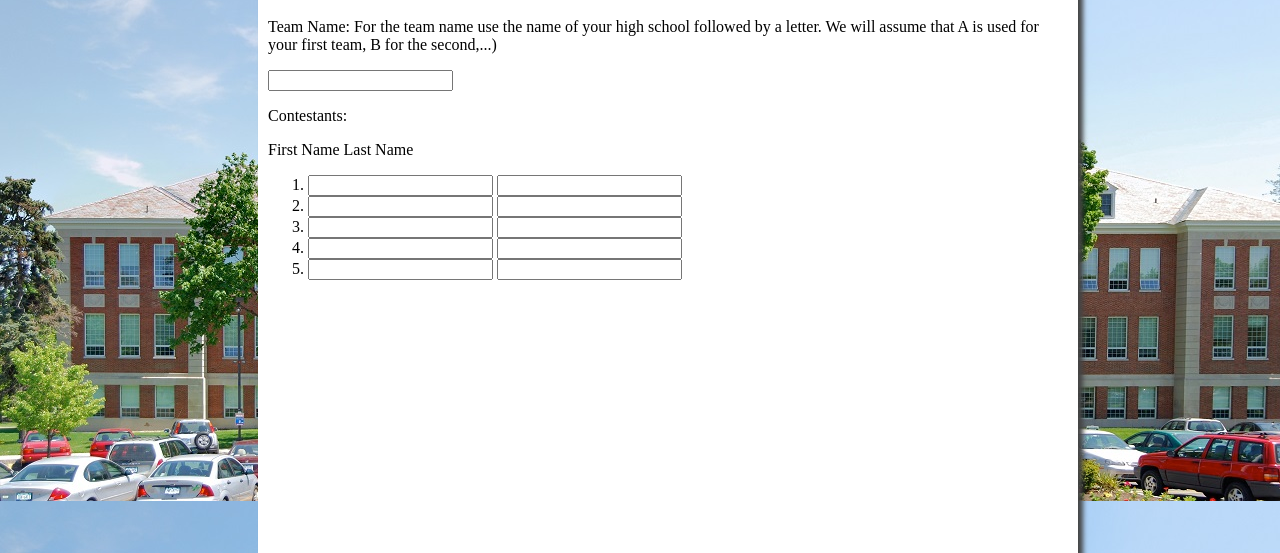
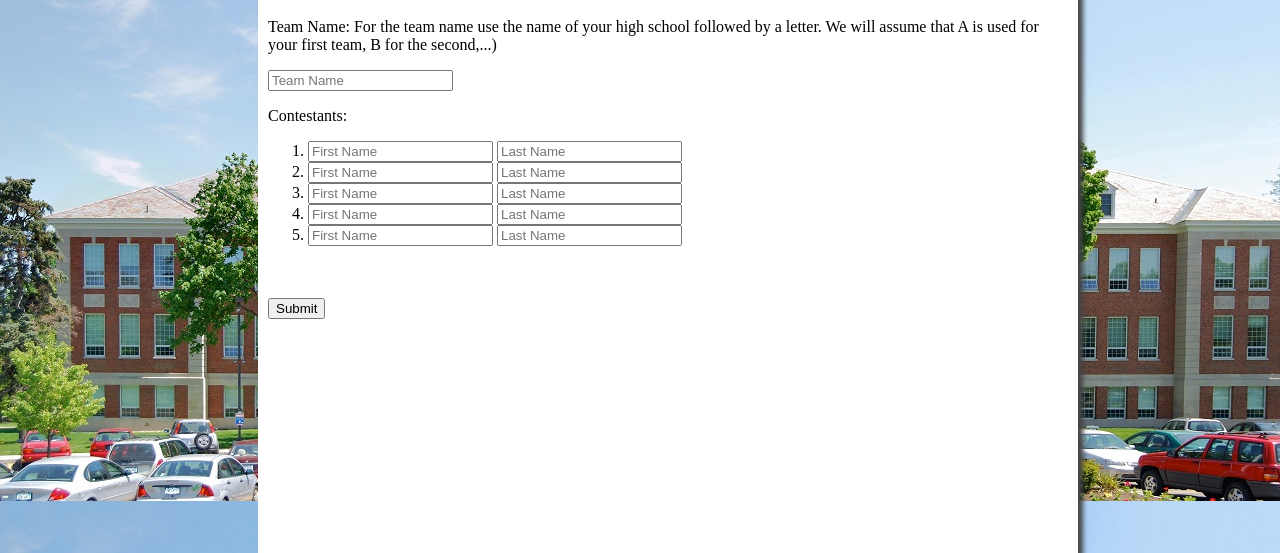
Before and after one commit to catherinesullivan/CSIS390Project1, a plain HTML site: page registrationform.html in a window 1280 px wide. Shown: the part 247-800 px from the top of the page. Drawn offline with Linux system fonts and the light colour scheme.

Commit message:
Added submit button

```diff
--- a/registrationform.html
+++ b/registrationform.html
@@ -25,20 +25,21 @@
   <p>Team Name:
   For the team name use the name of your high school followed by a letter. We will assume that A is used for your first team, B for the second,...)
   </p>
-  <input type ="text" name="teamName">
+  <input type ="text" placeholder="Team Name" name="teamName">
 
 
   <p>
   Contestants: </p>
-  First Name Last Name
   <form>
   <ol>
-		<li>  <input type="text" name="fname1"> <input type="text" name="lname1">   </li>
-		<li>  <input type="text" name="fname2"> <input type="text" name="lname2">  </li>
-		<li>  <input type="text" name="fname3"> <input type="text" name="lname3">  </li>
-		<li>  <input type="text" name="fname4"> <input type="text" name="lname4">  </li>
-		<li>  <input type="text" name="fname5"> <input type="text" name="lname5">  </li>
+		<li>  <input type="text" placeholder ="First Name" name="fname1"> <input type="text" placeholder ="Last Name" name="lname1">   </li>
+		<li>  <input type="text" placeholder ="First Name" name="fname2"> <input type="text" placeholder ="Last Name" name="lname2">  </li>
+		<li>  <input type="text" placeholder ="First Name" name="fname3"> <input type="text" placeholder ="Last Name" name="lname3">  </li>
+		<li>  <input type="text" placeholder ="First Name" name="fname4"> <input type="text" placeholder ="Last Name" name="lname4">  </li>
+		<li>  <input type="text" placeholder ="First Name" name="fname5"> <input type="text" placeholder ="Last Name" name="lname5">  </li>
   </ol>
+  <br><br>
+  <input type="submit" value="Submit">
   </form>
 
   </div>
```
Also changed, not shown: survey.html (+2 -3 lines).
